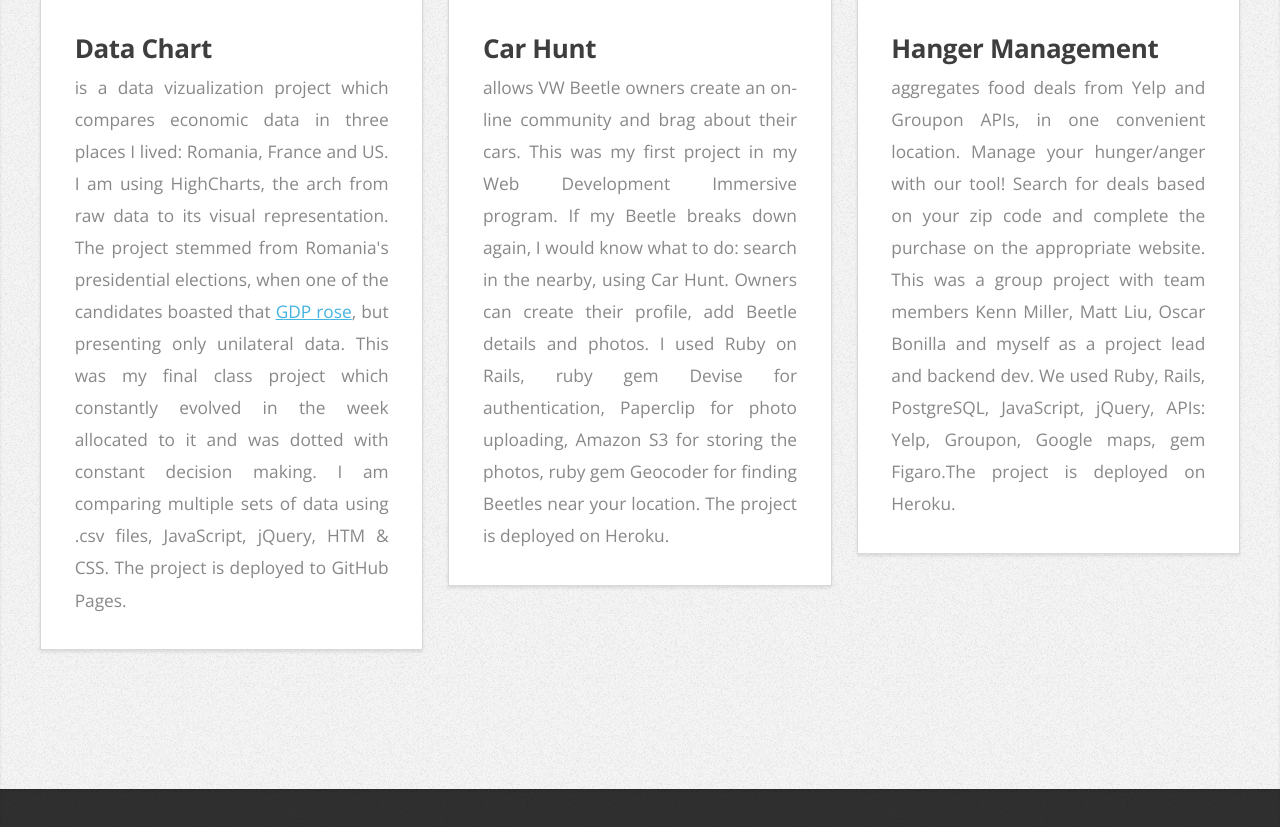
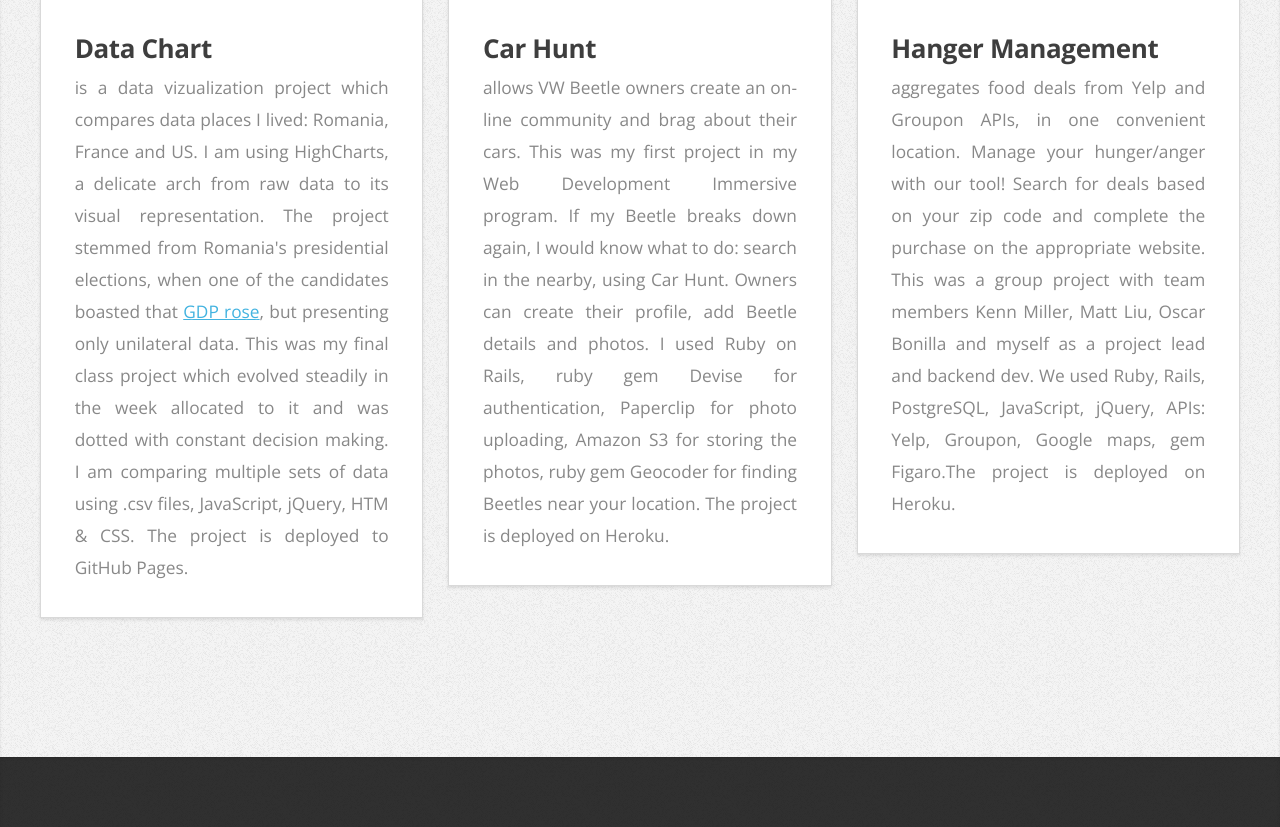
Before and after one commit to camidulce/camelia_profile, a plain HTML site: page index.html in a window 1280 px wide. Shown: the part 3067-3894 px from the top of the page. Drawn offline with nearby package versions, Linux system fonts and the light colour scheme.

Commit message:
minor rewording

```diff
--- a/index.html
+++ b/index.html
@@ -102,7 +102,7 @@
 								<article class="box style2">
 									<a href="http://camidulce.github.io/data_chart/" target="_blank" class="image featured"><img src="images/pic03.jpg" alt="" /></a>
 									<h3><a href="http://camidulce.github.io/data_chart/" target="_blank">Data Chart</a></h3>
-									<p>is a data vizualization project which compares economic data in three places I lived: Romania, France and US. I am using HighCharts, the arch from raw data to its visual representation. The project stemmed from Romania's presidential elections, when one of the candidates boasted that <a href="http://www.economist.com/news/europe/21633835-surprise-winner-may-mark-welcome-shift-pragmatic-policies-commonsense-victory" target="_blank">GDP rose</a>, but presenting only unilateral data. This was my final class project which constantly evolved in the week allocated to it and was dotted with constant decision making. I am comparing multiple sets of data using .csv files, JavaScript, jQuery, HTM & CSS. The project is deployed to GitHub Pages.</p>
+									<p>is a data vizualization project which compares data places I lived: Romania, France and US. I am using HighCharts, a delicate arch from raw data to its visual representation. The project stemmed from Romania's presidential elections, when one of the candidates boasted that <a href="http://www.economist.com/news/europe/21633835-surprise-winner-may-mark-welcome-shift-pragmatic-policies-commonsense-victory" target="_blank">GDP rose</a>, but presenting only unilateral data. This was my final class project which evolved steadily in the week allocated to it and was dotted with constant decision making. I am comparing multiple sets of data using .csv files, JavaScript, jQuery, HTM & CSS. The project is deployed to GitHub Pages.</p>
 								</article>
 							</div>
 							<div class="4u">
```
